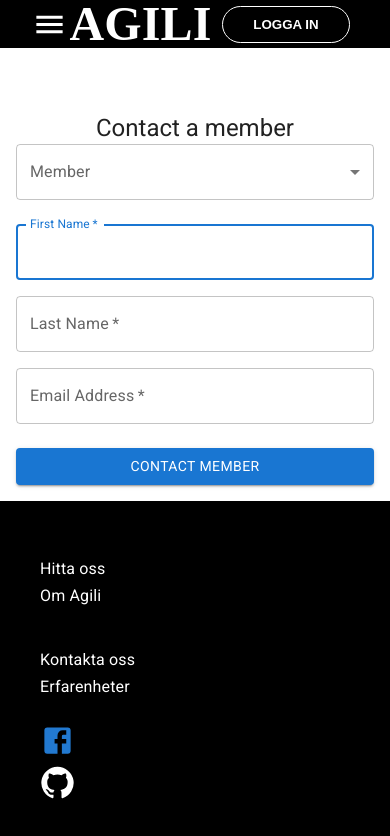
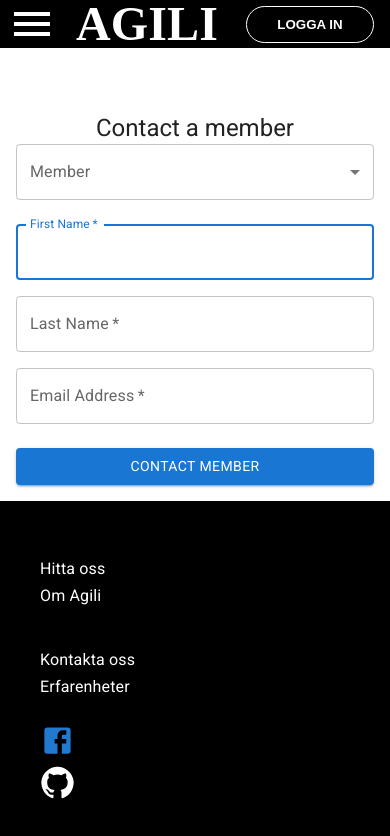
Before and after one commit to OliviaIsberg/portfolj-webbplats, a React (Create React App) app: page /contact in a window 390 px wide. Shown: the top 836 px of the page. Built offline with nearby package versions, Linux system fonts and the light colour scheme; the HTML template or start-up script is replaced by a standard one; a web font is replaced by a local one.

Commit message:
Changed size on hamburger button and added media queris

```diff
--- a/src/components/header.jsx
+++ b/src/components/header.jsx
@@ -20,9 +20,9 @@
           }}
         >
           <MenuIcon
-            sx={{ color: '#ffffff' }}
+            sx={{ color: '#ffffff', fontSize: '3rem' }}
             onClick={() => setOpen(!open)}
-            fontSize="large"
+            // fontSize="large"
           />
         </Box>
 
--- a/src/css/header.css
+++ b/src/css/header.css
@@ -54,3 +54,9 @@
     text-shadow: -4px 2px 20px black;
   }
 }
+
+@media screen and (max-width: 400px) {
+  .header {
+    padding: 1rem 0.5rem;
+  }
+}
```
